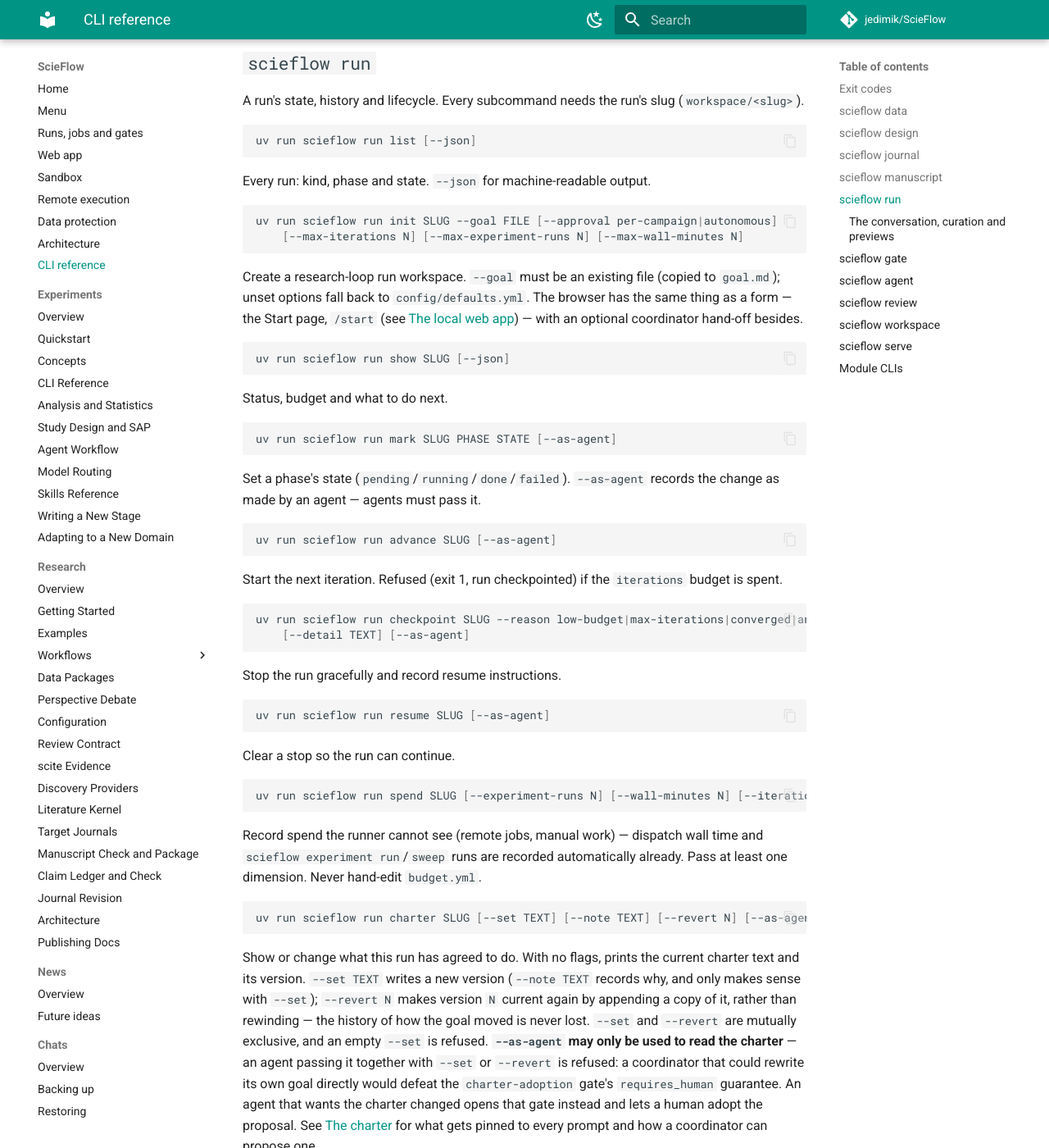
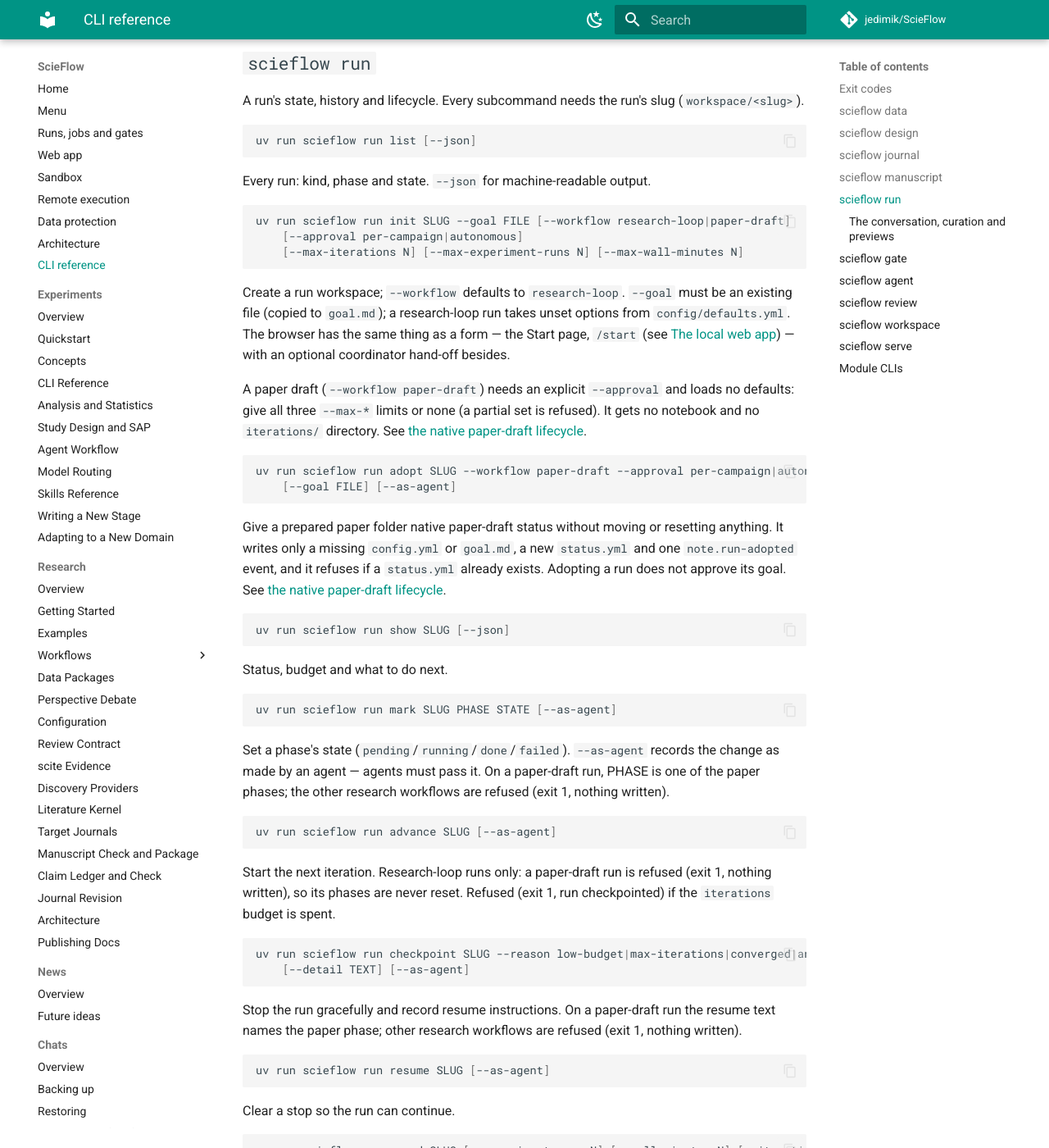
Before and after one commit to jedimik/ScieFlow, an MkDocs documentation site: the page built from docs/cli.md, in a window 1280 px wide and 1400 px high, scrolled down 3772 px. Shown: the whole window at 82% size. Built offline with MkDocs 1.6.1 and Material for MkDocs 9.7.7, drawn with Linux system fonts in a browser that asks for light colours; comment, search, counter and statistics services are not loaded.

Commit message:
docs: run init --workflow, run adopt, Start page paper drafts (PL t2)

````diff
--- a/docs/cli.md
+++ b/docs/cli.md
@@ -145,13 +145,30 @@
 Every run: kind, phase and state. `--json` for machine-readable output.
 
 ```bash
-uv run scieflow run init SLUG --goal FILE [--approval per-campaign|autonomous]
+uv run scieflow run init SLUG --goal FILE [--workflow research-loop|paper-draft]
+    [--approval per-campaign|autonomous]
     [--max-iterations N] [--max-experiment-runs N] [--max-wall-minutes N]
 ```
-Create a research-loop run workspace. `--goal` must be an existing file
-(copied to `goal.md`); unset options fall back to `config/defaults.yml`. The
-browser has the same thing as a form — the Start page, `/start` (see [The
-local web app](web.md#pages)) — with an optional coordinator hand-off besides.
+Create a run workspace; `--workflow` defaults to `research-loop`. `--goal` must
+be an existing file (copied to `goal.md`); a research-loop run takes unset
+options from `config/defaults.yml`. The browser has the same thing as a form —
+the Start page, `/start` (see [The local web app](web.md#pages)) — with an
+optional coordinator hand-off besides.
+
+A paper draft (`--workflow paper-draft`) needs an explicit `--approval` and
+loads no defaults: give all three `--max-*` limits or none (a partial set is
+refused). It gets no notebook and no `iterations/` directory. See [the native
+paper-draft lifecycle](runs.md#native-paper-draft-lifecycle).
+
+```bash
+uv run scieflow run adopt SLUG --workflow paper-draft --approval per-campaign|autonomous
+    [--goal FILE] [--as-agent]
+```
+Give a prepared paper folder native paper-draft status without moving or
+resetting anything. It writes only a missing `config.yml` or `goal.md`, a new
+`status.yml` and one `note.run-adopted` event, and it refuses if a `status.yml`
+already exists. Adopting a run does not approve its goal. See [the native
+paper-draft lifecycle](runs.md#native-paper-draft-lifecycle).
 
 ```bash
 uv run scieflow run show SLUG [--json]
@@ -162,19 +179,24 @@
 uv run scieflow run mark SLUG PHASE STATE [--as-agent]
 ```
 Set a phase's state (`pending`/`running`/`done`/`failed`). `--as-agent`
-records the change as made by an agent — agents must pass it.
+records the change as made by an agent — agents must pass it. On a paper-draft
+run, PHASE is one of the paper phases; the other research workflows are refused
+(exit 1, nothing written).
 
 ```bash
 uv run scieflow run advance SLUG [--as-agent]
 ```
-Start the next iteration. Refused (exit 1, run checkpointed) if the
-`iterations` budget is spent.
+Start the next iteration. Research-loop runs only: a paper-draft run is refused
+(exit 1, nothing written), so its phases are never reset. Refused (exit 1, run
+checkpointed) if the `iterations` budget is spent.
 
 ```bash
 uv run scieflow run checkpoint SLUG --reason low-budget|max-iterations|converged|anomaly|user
     [--detail TEXT] [--as-agent]
 ```
-Stop the run gracefully and record resume instructions.
+Stop the run gracefully and record resume instructions. On a paper-draft run the
+resume text names the paper phase; other research workflows are refused (exit 1,
+nothing written).
 
 ```bash
 uv run scieflow run resume SLUG [--as-agent]
````
Also changed, not shown: docs/runs.md (+3 -0 lines), docs/web.md (+1 -1 lines), 1 other file.
